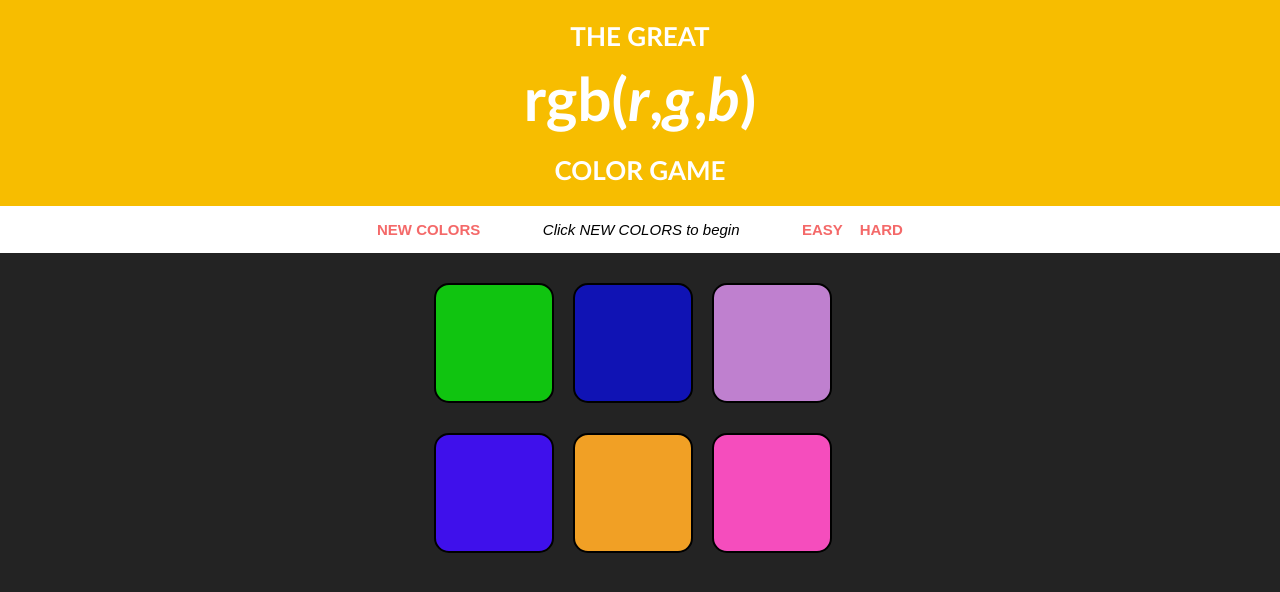
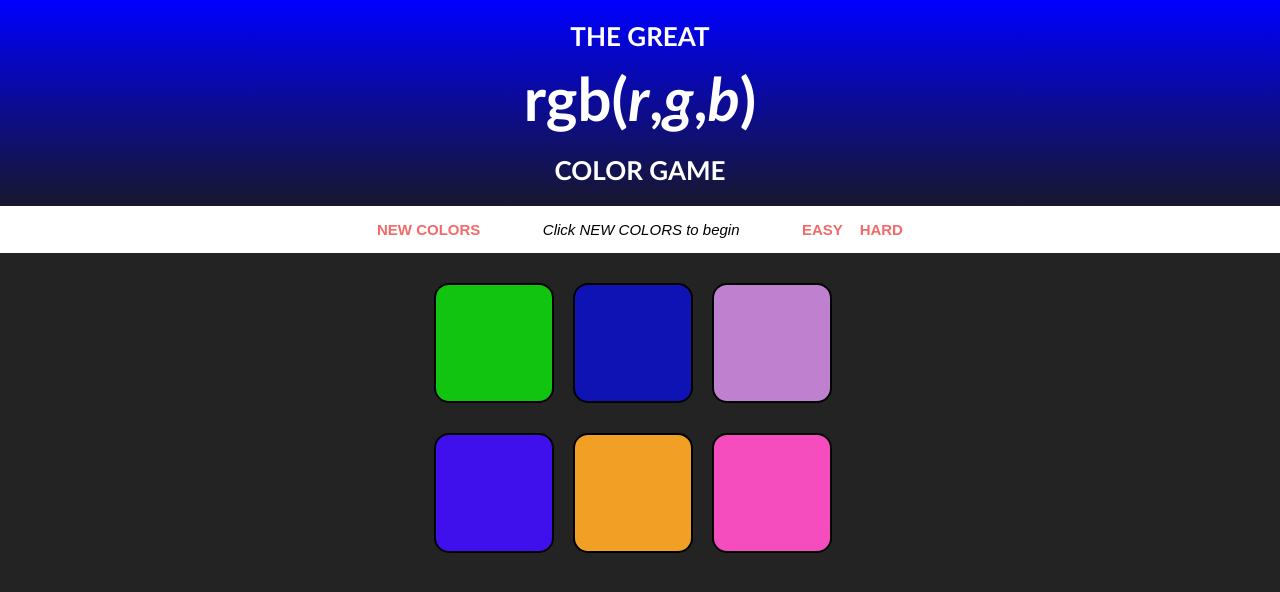
Before and after one commit to vcvedika/Color-Picker, a plain HTML site: page index.html in a window 1280 px wide. Drawn offline with Linux system fonts and the light colour scheme.

Commit message:
Changed background colour

```diff
--- a/style.css
+++ b/style.css
@@ -2,7 +2,7 @@
     margin:0;
 }
 #yellow {
-    background-color: rgb(247, 189, 0);
+    background: linear-gradient(blue, rgb(23, 23, 45));
     font-family: 'Gill Sans', 'Gill Sans MT', Calibri, 'Trebuchet MS', sans-serif;
     color: white;
     text-align: center;
```
